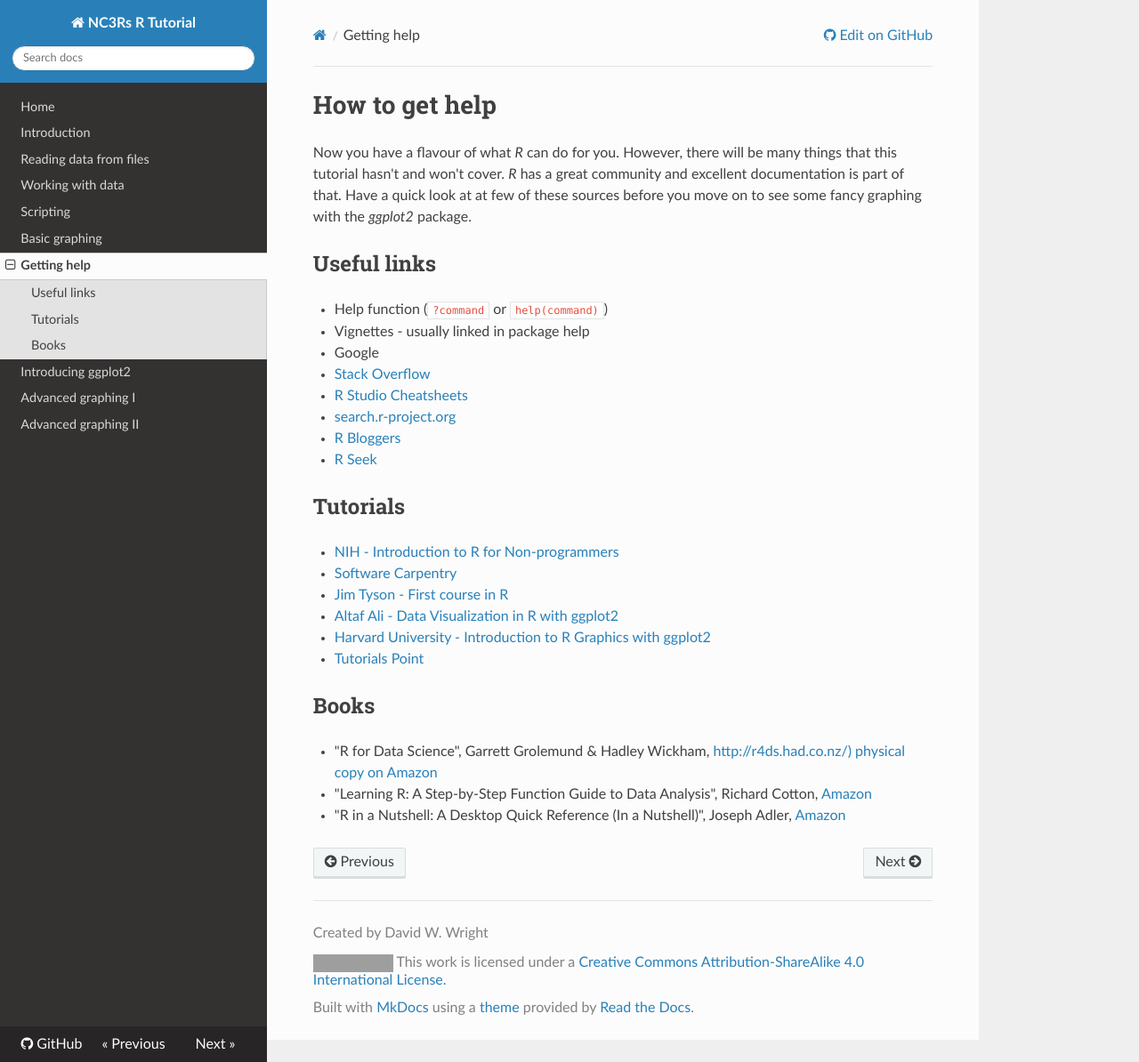
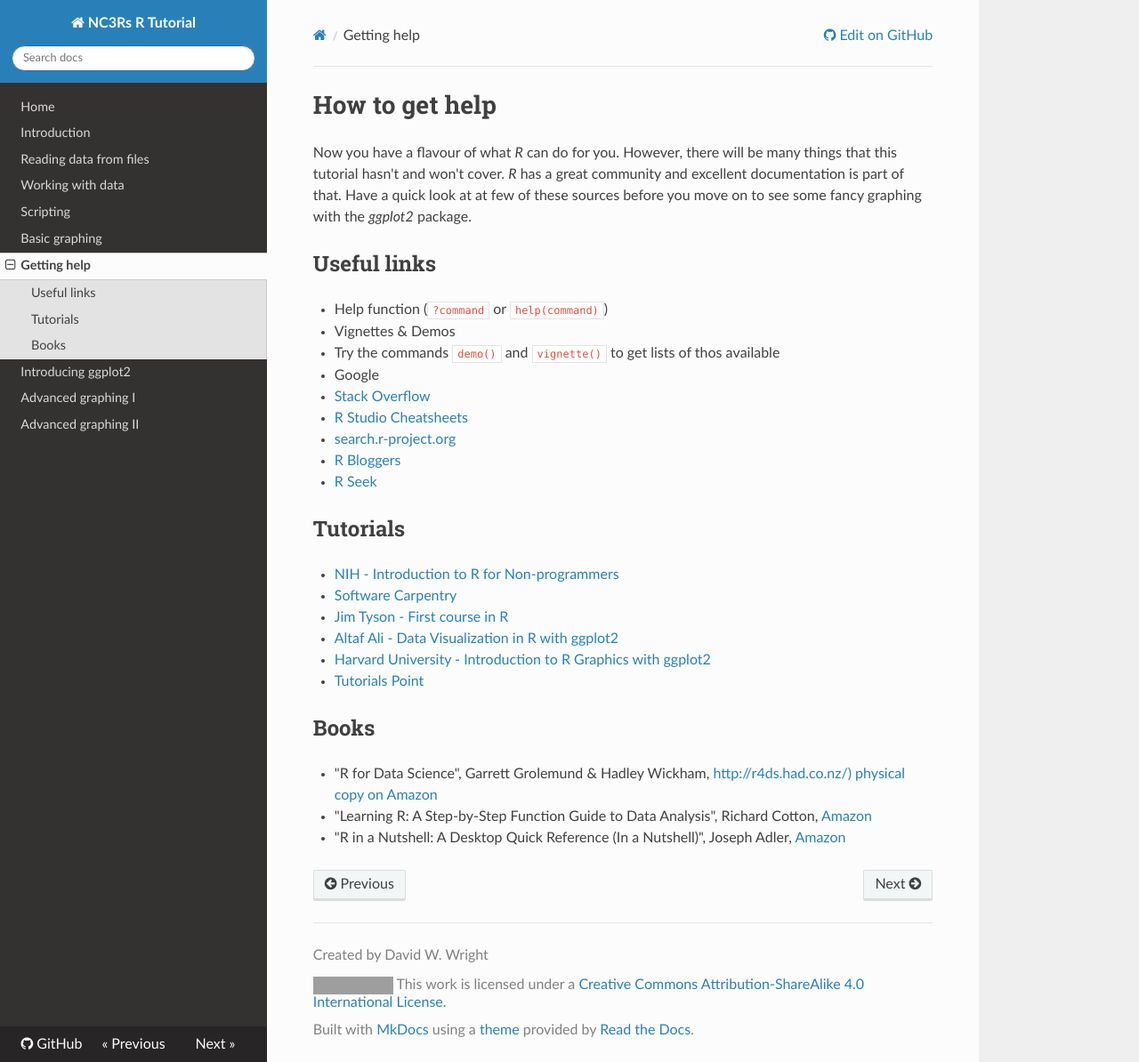
Before and after one commit to dww100/nc3rs-r-tutorial, an MkDocs documentation site: the page built from docs/getting_help.md, in a window 1280 px wide and 1194 px high. Shown: the whole window at 89% size. Built offline with MkDocs 1.6.1, drawn with Linux system fonts in a browser that asks for light colours; nearby versions of some CDN libraries; old or Windows-style settings are respelled for this version of MkDocs; grey boxes are pictures that could not be loaded.

Commit message:
Add information on how to see vignettes & demos

```diff
--- a/docs/getting_help.md
+++ b/docs/getting_help.md
@@ -8,7 +8,8 @@
 ## Useful links
 
 * Help function (`?command` or `help(command)`)
-* Vignettes - usually linked in package help
+* Vignettes & Demos
+  -  Try the commands `demo()` and `vignette()` to get lists of thos available
 * Google
 * [Stack Overflow](https://stackoverflow.com/documentation/r/topics)
 * [R Studio Cheatsheets](https://www.rstudio.com/resources/cheatsheets/)
```
